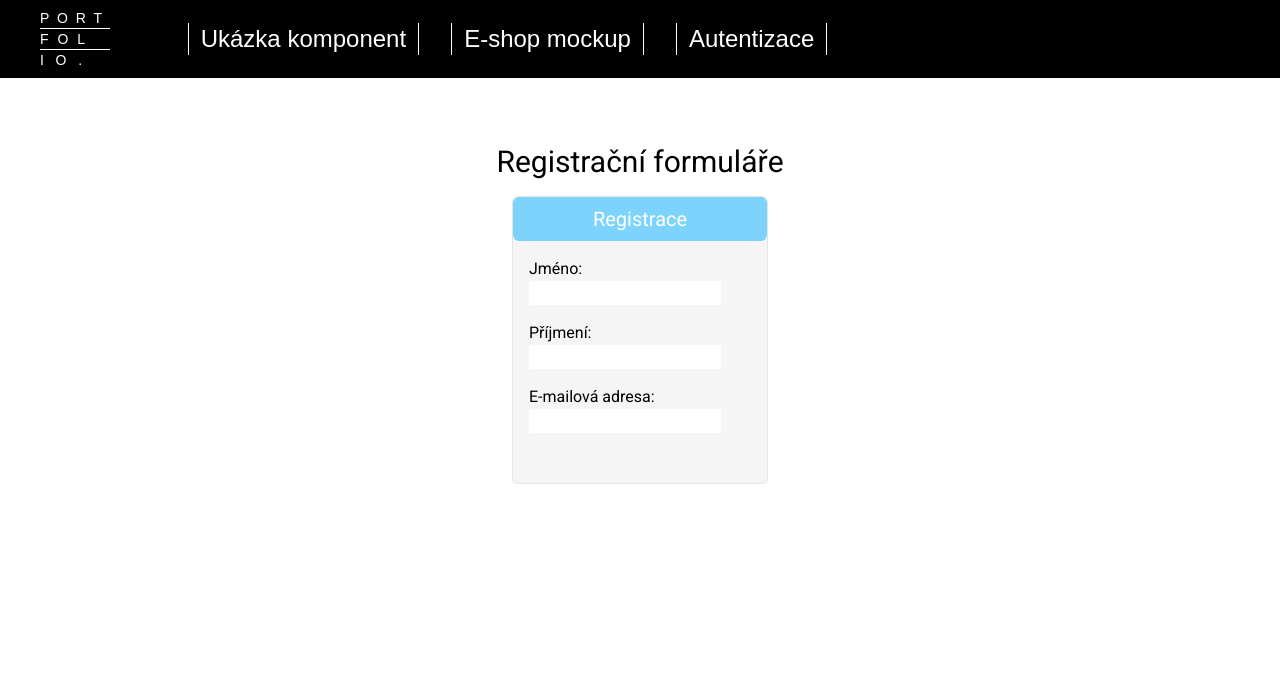
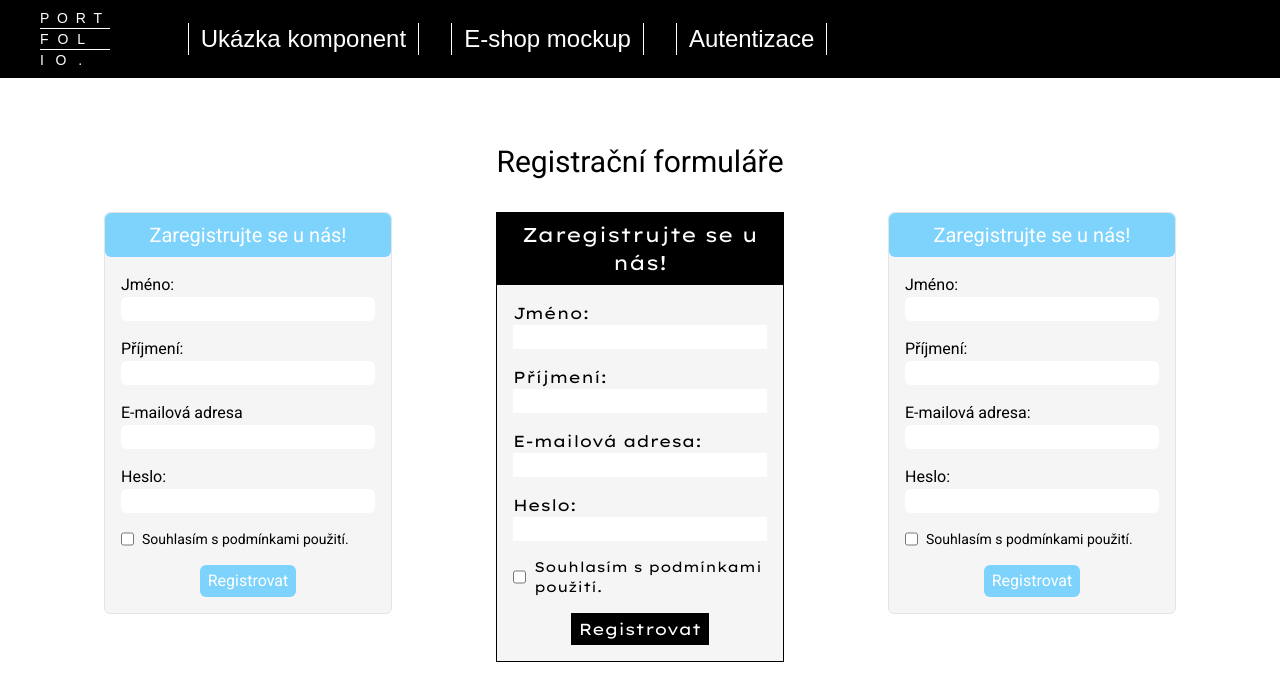
Before and after one commit to znch/portfolio-nextjs, a Next.js app: page /component-showcase in a window 1280 px wide. Shown: the top 700 px of the page. Built offline with nearby package versions, Linux system fonts and the light colour scheme; a web font is replaced by a local one.

Commit message:
nejake komponenty

```diff
--- a/src/app/component-showcase/page.tsx
+++ b/src/app/component-showcase/page.tsx
@@ -1,4 +1,6 @@
 import {RegistrationFormClassic, RegistrationFormModern, RegistrationFormSquares} from "../ui/forms/formVariants";
+
+
 
 export default function Page() {
 
@@ -7,9 +9,18 @@ export default function Page() {
         <div className="w-full pt-36">
             <div className="w-full">
                 <h1 className="text-3xl text-center mb-4">Registrační formuláře</h1>
+                <div className="w-full mx-auto flex flex-col lg:flex-row justify-evenly">
+                <div>
                 <RegistrationFormClassic></RegistrationFormClassic>
+                </div>
+                <div>
                 <RegistrationFormModern></RegistrationFormModern>
+                </div>
+                <div>
                 <RegistrationFormSquares></RegistrationFormSquares>
+                </div>
+                </div>
+
             </div>
         </div>
         </>
--- a/src/app/eshop-mockup/item/[id]/page.tsx
+++ b/src/app/eshop-mockup/item/[id]/page.tsx
@@ -9,6 +9,7 @@ export default async function Page({params}: {params:Promise<{id: number}>}){
 
     const id = (await params).id;
     const fetchedProducts = await fetchProducts();
+    //v databázi začíná id od jedničky, index ale začíná od nuly (první produkt bude na nule) -> odečítám 1
     const selectedProduct = fetchedProducts[id-1];
 
 
--- a/src/app/eshop-mockup/layout.tsx
+++ b/src/app/eshop-mockup/layout.tsx
@@ -4,7 +4,7 @@ const lexend = Lexend_Giga({
   weight : ['100', '400'],
   subsets : ['latin'],
   display: 'swap',
-})
+});
 
 
 
--- a/src/app/page.tsx
+++ b/src/app/page.tsx
@@ -27,9 +27,9 @@ export default function Home() {
 
 
 
-
+        <div className="pb-12">
         <KdoCoInfo></KdoCoInfo>
-
+        </div>
 
 
 
--- a/src/app/rizeni-zasob/page.tsx
+++ b/src/app/rizeni-zasob/page.tsx
@@ -1,9 +1,11 @@
+import { RegistrationFormModern } from "../ui/forms/formVariants";
+
 export default function Page()
 {
     return(
         <>
-        <div className="flex pt-32">
-
+        <div className="flex pt-36">
+            <RegistrationFormModern />
         </div>
         </>
     );
--- a/src/app/ui/forms/formVariants.tsx
+++ b/src/app/ui/forms/formVariants.tsx
@@ -1,21 +1,37 @@
+import { Lexend_Giga } from "next/font/google";
+
+const lexend = Lexend_Giga({
+  weight : ['100', '400'],
+  subsets : ['latin'],
+  display: 'swap',
+});
 
 
 export function RegistrationFormClassic(){
 
     return(
         <>
-        <div className="w-64 h-72 bg-neutral-100 rounded-md mx-auto border border-stone-200">
+        <div className="w-72 h-fit bg-neutral-100 rounded-md mx-auto border border-stone-200 my-4">
             <div className="bg-sky-300 h-fit p-2 rounded-md">
-                <h1 className="text-xl text-white text-center">Registrace</h1>
+                <h1 className="text-xl text-white text-center">Zaregistrujte se u nás!</h1>
             </div>
-            <form action="" className="flex flex-col p-4">
-                <label htmlFor="firstName">Jméno:</label>
-                <input size={10} className="w-48 mb-4 rounded-sm" type="text" id="firstName" name="firstName"/>
-                <label htmlFor="lastName">Příjmení:</label>
-                <input size={10} className="w-48 mb-4 rounded-sm" type="text" id="lastName" name="lastName"/>
-                <label htmlFor="email">E-mailová adresa:</label>
-                <input size={10} className="w-48 mb-4 rounded-sm" type="text" id="email" name="email"/>
-                <label htmlFor=""></label>
+            <form action="" className="flex flex-col p-4" method="post">
+                <label htmlFor="firstName1">Jméno:</label>
+                <input size={10} className="px-2 w-full mb-4 rounded-md mx-auto" type="text" id="firstName1" name="firstName1"/>
+                <label htmlFor="lastName1">Příjmení:</label>
+                <input size={10} className="px-2 w-full mb-4 rounded-md" type="text" id="lastName1" name="lastName1"/>
+                <label htmlFor="email1">E-mailová adresa</label>
+                <input size={10} className="px-2 w-full mb-4 rounded-md" type="email" id="email1" name="email1"/>
+                <label htmlFor="password1">Heslo:</label>
+                <input size={10} className="px-2 w-full mb-4 rounded-md" type="password1" id="password1" name="password1"/>
+                <div className="flex inline-flex mb-4">
+                    <input type="checkbox" id="tos1"/><label htmlFor="tos1" className="pl-2 text-sm">Souhlasím s podmínkami použití.</label>
+                </div>
+                <div className="w-max px-2 rounded-md text-white py-1 bg-sky-300 mx-auto">
+                    <input type="submit" value="Registrovat"/>
+                </div>
+
+
             </form>
         </div>
         </>
@@ -26,9 +42,33 @@ export function RegistrationFormModern(){
 
     return(
         <>
-        <div>
-            <form action=""></form>
+        <div className={`w-72 h-fit bg-neutral-100 mx-auto border border-black my-4 ${lexend.className}`}>
+            <div className="bg-black h-fit p-2">
+                <h1 className="text-xl text-center text-white">Zaregistrujte se u nás!</h1>
+            </div>
+            <form action="" className="" method="post">
+                <div className="flex flex-col p-4">
+
+
+                <label htmlFor="firstName2">Jméno:</label>
+                <input size={10} className="px-2 w-full mb-4" type="text" id="firstName2" name="firstName2"/>
+                <label htmlFor="lastName2">Příjmení:</label>
+                <input size={10} className="px-2 w-full mb-4" type="text" id="lastName2" name="lastName2"/>
+                <label htmlFor="email2">E-mailová adresa:</label>
+                <input size={10} className="px-2 w-full mb-4" type="email" id="email2" name="email2"/>
+                <label htmlFor="password2">Heslo:</label>
+                <input size={10} className="px-2 w-full mb-4" type="password" id="password2" name="password2"/>
+                <div className="flex inline-flex mb-4">
+                    <input type="checkbox" id="tos2"/><label htmlFor="tos2" className="pl-2 text-sm">Souhlasím s podmínkami použití.</label>
+                </div>
+                <div className="w-max px-2 text-white py-1 bg-black mx-auto">
+                    <input type="submit" value="Registrovat"/>
+                </div>
+                </div>
+
+            </form>
         </div>
+
         </>
     );
 }
@@ -37,8 +77,28 @@ export function RegistrationFormSquares(){
 
     return(
         <>
-        <div>
-            <form action=""></form>
+        <div className="w-72 h-fit bg-neutral-100 rounded-md mx-auto border border-stone-200 my-4">
+            <div className="bg-sky-300 h-fit p-2 rounded-md">
+                <h1 className="text-xl text-white text-center">Zaregistrujte se u nás!</h1>
+            </div>
+            <form action="" className="flex flex-col p-4" method="post">
+                <label htmlFor="firstName3">Jméno:</label>
+                <input size={10} className="px-2 w-full mb-4 rounded-md mx-auto" type="text" id="firstName3" name="firstName3"/>
+                <label htmlFor="lastName3">Příjmení:</label>
+                <input size={10} className="px-2 w-full mb-4 rounded-md" type="text" id="lastName3" name="lastName3"/>
+                <label htmlFor="email3">E-mailová adresa:</label>
+                <input size={10} className="px-2 w-full mb-4 rounded-md" type="email" id="email3" name="email3"/>
+                <label htmlFor="password3">Heslo:</label>
+                <input size={10} className="px-2 w-full mb-4 rounded-md" type="password" id="password3" name="password3"/>
+                <div className="flex inline-flex mb-4">
+                    <input type="checkbox" id="tos3"/><label htmlFor="tos3" className="pl-2 text-sm">Souhlasím s podmínkami použití.</label>
+                </div>
+                <div className="w-max px-2 rounded-md text-white py-1 bg-sky-300 mx-auto">
+                    <input type="submit" value="Registrovat"/>
+                </div>
+
+
+            </form>
         </div>
         </>
     );
--- a/src/app/ui/kdoCoInfo.tsx
+++ b/src/app/ui/kdoCoInfo.tsx
@@ -4,10 +4,19 @@ export default function KdoCoInfo(){
     return(
         <>
             <div className="flex flex-wrap flex-column text-justify pt-36 h-screen" id="infoAbout">
-                <div className="w-screen lg:w-1/3"><h1 className="text-center text-3xl">Kdo <span className="font-thin">jsem.</span></h1>
-                <p className="w-2/3 pt-8 mx-auto">Lorem ipsum dolor sit amet, consectetuer adipiscing elit. Aliquam erat volutpat. Cum sociis natoque penatibus et magnis dis parturient montes, nascetur ridiculus mus. Nullam rhoncus aliquam metus. Pellentesque arcu. Etiam quis quam. Phasellus et lorem id felis nonummy placerat. Integer malesuada. Integer vulputate sem a nibh rutrum consequat. Sed convallis magna eu sem. Etiam dui sem, fermentum vitae, sagittis id, malesuada in, quam.</p>
+                <div className="w-screen xl:w-1/3"><h1 className="text-center text-3xl">Kdo <span className="font-thin">jsem.</span></h1>
+                    <p className="w-2/3 pt-8 mx-auto text-justify">Pokud si tohle čtete, tak se Vám nejspíš již pod ruku dostal můj životopis, se kterým jste se určitě dobře seznámily. Nicméně sumarizace do kondenzovaného bloku textu ještě nikomu neublížila.
+                    </p>
+                    <p className="w-2/3 pt-8 mx-auto text-justify">K psaní webovek jsem se nejprve dostal na Obchodní Akademii v Uherském Hradišti, když jsem studoval program informačních technologií.
+                    Od té doby můj zájem o navrhování a tvorbu responzivních webových aplikací dál rostl, prostřídal jsem řadu PHP frameworků, až jsem se v průběhu svých dalších studií, které pokračovali na UTB dostal k JavaScriptu. Po roce studií na fakultě aplikované informatiky, jsem se rozhodl přejít na fakultu logistiky za účelem získání více praktických informací v oblasti e-commerce. Tento krok mi pomohl porozumět každodenním výzvám, kterým podniky v tomto oboru čelí, a to nejen na teoretické, ale i procesní úrovni. Mimo e-commerce jsem se posunul také v oblastech projektového řízení, udržitelnosti, procesního inženýrství a integrovaných systémů řízení.
+                    </p>
+                    <p className="w-2/3 pt-8 mx-auto text-justify">V průběhu svých studií jsem taky získal hromadu praktických zkušeností při part-time pracích nebo odborných stážích, z nichž nejpřínosnější pro mě byla odborná stáž pro českého e-commerce giganta Alza.cz
+                    </p>
+
+
+
                 </div>
-                <div className="w-screen pt-8 lg:pt-0 lg:w-2/3"><h1 className="text-center text-3xl">Co <span className="font-thin">ovládám.</span></h1>
+                <div className="w-screen pt-8 xl:pt-0 xl:w-2/3"><h1 className="text-center text-3xl">Co <span className="font-thin">ovládám.</span></h1>
                 <p className="w-2/3 pt-8 mx-auto"><span className="font-bold">TO DO: Krátký popis o technologiích, které zvládám a používám. Následuje za ním seznam s jednotlivými kategoriemi.</span> Cum sociis natoque penatibus et magnis dis parturient montes, nascetur ridiculus mus. Nullam rhoncus aliquam metus. Pellentesque arcu. Etiam quis quam. Phasellus et lorem id felis nonummy placerat. Integer malesuada. Integer vulputate sem a nibh rutrum consequat. Sed convallis magna eu sem. Etiam dui sem, fermentum vitae, sagittis id, malesuada in, quam.</p>
 
                 <TechStackShowcase />
```
Also changed, not shown: src/app/layout.tsx (+4 -4 lines).
